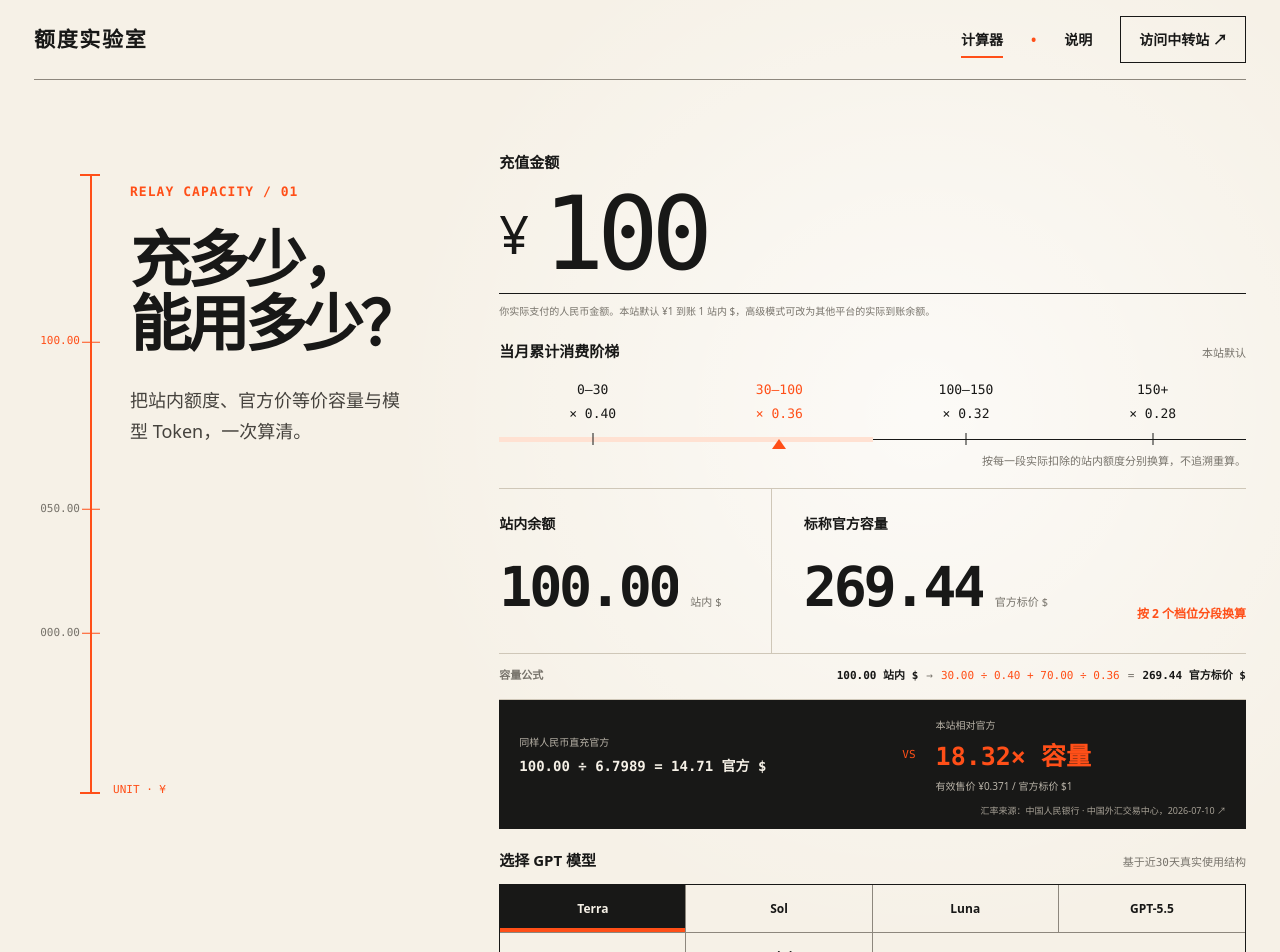
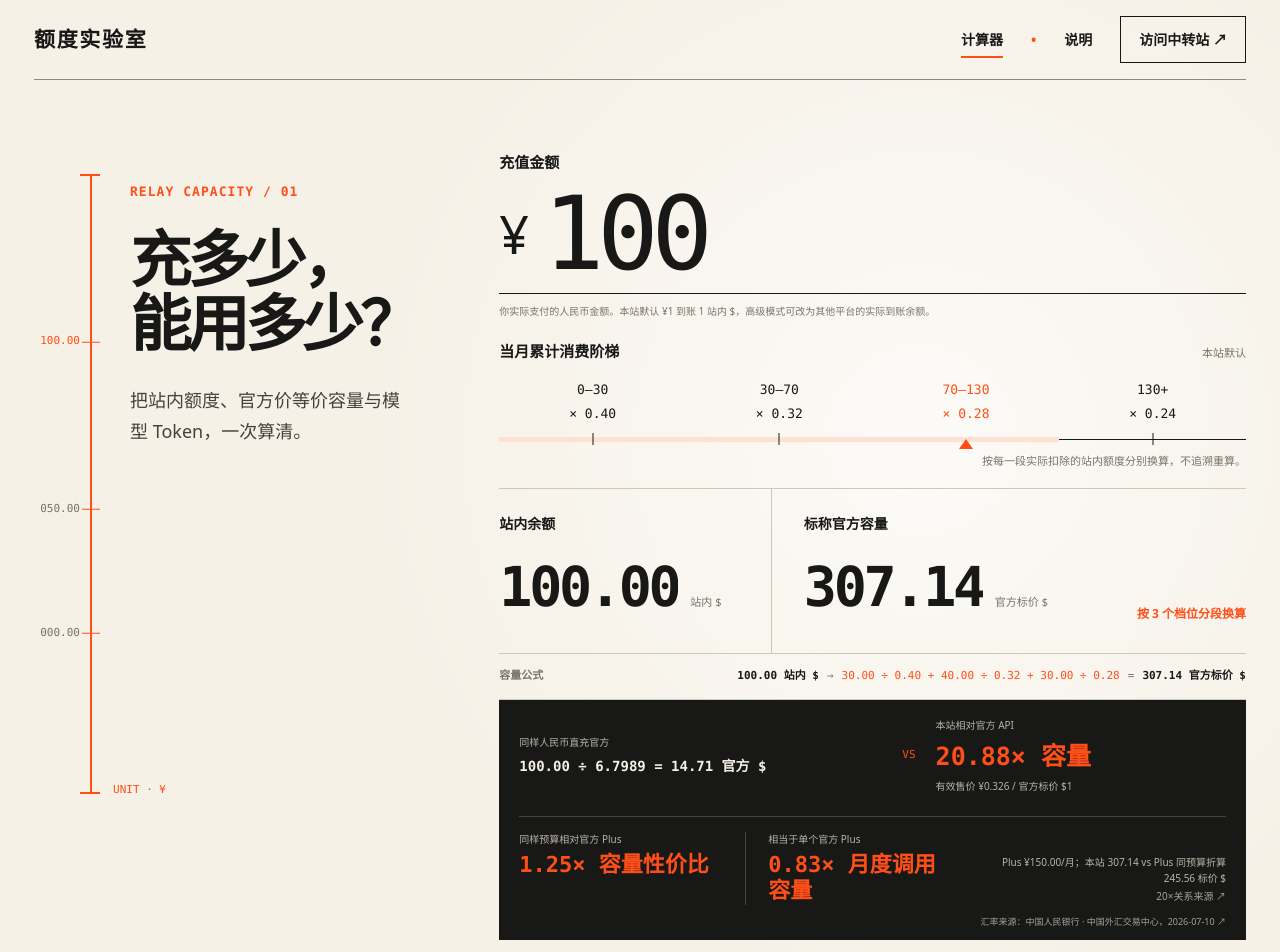
Before and after one commit to qianchencc/calc, a Next.js app: page / in a window 1280 px wide. Shown: the top 952 px of the page. Built offline with nearby package versions, Linux system fonts and the light colour scheme.

Commit message:
feat: add Plus comparison and revise default tiers

```diff
--- a/app/page.tsx
+++ b/app/page.tsx
@@ -23,14 +23,19 @@ type ModelOption = {
 
 const DEFAULT_TIERS: Tier[] = [
   { max: 30, multiplier: 0.4 },
-  { max: 100, multiplier: 0.36 },
-  { max: 150, multiplier: 0.32 },
-  { max: null, multiplier: 0.28 },
+  { max: 70, multiplier: 0.32 },
+  { max: 130, multiplier: 0.28 },
+  { max: null, multiplier: 0.24 },
 ];
 
 const DEFAULT_OFFICIAL_EXCHANGE_RATE = "6.7989";
 const OFFICIAL_EXCHANGE_RATE_DATE = "2026-07-10";
 const OFFICIAL_EXCHANGE_RATE_SOURCE = "https://www.pbc.gov.cn/zhengcehuobisi/125207/125217/125925/2026071009003741941/index.html";
+const DEFAULT_PLUS_PURCHASE_PRICE_RMB = "150";
+const PRO20X_WEEKLY_CAPACITY = 1700;
+const PRO_PLUS_USAGE_RATIO = 20;
+const WEEKS_PER_MONTH = 52 / 12;
+const PRO_PLAN_SOURCE = "https://help.openai.com/en/articles/9793128-what-is-chatgpt-pro";
 
 function defaultTierDrafts(): TierDraft[] {
   return DEFAULT_TIERS.map((tier) => ({
@@ -110,12 +115,14 @@ export default function Home() {
   const [officialExchangeRate, setOfficialExchangeRate] = useState(DEFAULT_OFFICIAL_EXCHANGE_RATE);
   const [singleMultiplier, setSingleMultiplier] = useState("0.4");
   const [tiers, setTiers] = useState<TierDraft[]>(defaultTierDrafts);
+  const [plusPurchasePrice, setPlusPurchasePrice] = useState(DEFAULT_PLUS_PURCHASE_PRICE_RMB);
 
   const selected = MODELS.find((model) => model.id === selectedModel) ?? MODELS[0];
   const amountValue = safeNumber(amount);
   const stationBalance = safeNumber(balanceOverride === null ? amount : balanceOverride);
   const officialExchangeRateValue = safeNumber(officialExchangeRate);
   const singleMultiplierValue = safeNumber(singleMultiplier);
+  const plusPurchasePriceValue = safeNumber(plusPurchasePrice);
   const normalizedTiers = useMemo(() => normalizeTiers(tiers), [tiers]);
 
   const tiersValid = tiers.every((tier, index) => {
@@ -166,6 +173,16 @@ export default function Home() {
   const effectiveUnitPrice = result.capacity > 0
     ? amountValue / result.capacity
     : 0;
+  const plusMonthlyCapacity = PRO20X_WEEKLY_CAPACITY / PRO_PLUS_USAGE_RATIO * WEEKS_PER_MONTH;
+  const plusSameBudgetCapacity = plusPurchasePriceValue > 0
+    ? plusMonthlyCapacity * amountValue / plusPurchasePriceValue
+    : 0;
+  const plusPlanEquivalent = plusMonthlyCapacity > 0
+    ? result.capacity / plusMonthlyCapacity
+    : 0;
+  const plusValueMultiple = plusSameBudgetCapacity > 0
+    ? result.capacity / plusSameBudgetCapacity
+    : 0;
   const capacityFormula = result.breakdown.length > 0
     ? result.breakdown.map((part) => `${numberFormatter.format(part.amount)} ÷ ${part.multiplier.toFixed(2)}`).join(" + ")
     : "0";
@@ -174,6 +191,7 @@ export default function Home() {
     || balanceOverride !== null
     || officialExchangeRate !== DEFAULT_OFFICIAL_EXCHANGE_RATE
     || JSON.stringify(tiers) !== JSON.stringify(defaultTierDrafts());
+  const customPlusBenchmark = plusPurchasePrice !== DEFAULT_PLUS_PURCHASE_PRICE_RMB;
 
   function updateTier(index: number, key: "max" | "multiplier", value: string) {
     setTiers((current) => current.map((tier, tierIndex) => {
@@ -188,6 +206,7 @@ export default function Home() {
     setOfficialExchangeRate(DEFAULT_OFFICIAL_EXCHANGE_RATE);
     setSingleMultiplier("0.4");
     setTiers(defaultTierDrafts());
+    setPlusPurchasePrice(DEFAULT_PLUS_PURCHASE_PRICE_RMB);
   }
 
   return (
@@ -308,9 +327,27 @@ export default function Home() {
             </div>
             <i aria-hidden="true">VS</i>
             <div className="comparison-result">
-              <span>本站相对官方</span>
+              <span>本站相对官方 API</span>
               <strong>{officialCapacityMultiple > 0 ? `${numberFormatter.format(officialCapacityMultiple)}× 容量` : "—"}</strong>
               <small>{effectiveUnitPrice > 0 ? `有效售价 ¥${effectiveUnitPrice.toFixed(3)} / 官方标价 $1` : ""}</small>
+            </div>
+            <div className="plus-inline-comparison">
+              <div className="plus-inline-metrics">
+                <div>
+                  <span>同样预算相对官方 Plus</span>
+                  <strong>{plusValueMultiple > 0 ? `${numberFormatter.format(plusValueMultiple)}× 容量性价比` : "—"}</strong>
+                </div>
+                <div>
+                  <span>相当于单个官方 Plus</span>
+                  <strong>{plusPlanEquivalent > 0 ? `${numberFormatter.format(plusPlanEquivalent)}× 月度调用容量` : "—"}</strong>
+                </div>
+              </div>
+              <small>
+                {plusValueMultiple > 0
+                  ? `Plus ¥${numberFormatter.format(plusPurchasePriceValue)}/月；本站 ${numberFormatter.format(result.capacity)} vs Plus 同预算折算 ${numberFormatter.format(plusSameBudgetCapacity)} 标价 $`
+                  : "请在高级模式填写有效的 Plus 购买价格"}
+                <a href={PRO_PLAN_SOURCE} target="_blank" rel="noreferrer">20×关系来源 ↗</a>
+              </small>
             </div>
             <a href={OFFICIAL_EXCHANGE_RATE_SOURCE} target="_blank" rel="noreferrer">
               汇率来源：中国人民银行 · 中国外汇交易中心，{OFFICIAL_EXCHANGE_RATE_DATE} ↗
@@ -422,6 +459,31 @@ export default function Home() {
                 </small>
               </div>
 
+              <div className="advanced-subsection-heading">
+                <div>
+                  <strong>Plus 对照假设</strong>
+                  <small>只影响 Plus 月度对照，不改变本站余额、阶梯或 Token 计算。</small>
+                </div>
+                <span>{customPlusBenchmark ? "已自定义" : "默认基准"}</span>
+              </div>
+
+              <div className="advanced-fields">
+                <label htmlFor="plus-purchase-price">
+                  <span>Plus 实际购买价格（人民币 / 月）</span>
+                  <input
+                    id="plus-purchase-price"
+                    type="number"
+                    min="0"
+                    step="1"
+                    value={plusPurchasePrice}
+                    onChange={(event) => setPlusPurchasePrice(event.target.value)}
+                    aria-label="Plus实际购买价格"
+                    aria-describedby="plus-purchase-price-help"
+                  />
+                  <small id="plus-purchase-price-help">默认按国内用户常见总支出 ¥150；可填写你自己的实际购买价格。</small>
+                </label>
+              </div>
+
               {pricingMode === "single" ? (
                 <div className="advanced-fields">
                   <label htmlFor="single-multiplier">
@@ -466,7 +528,7 @@ export default function Home() {
           <article><span>02</span><h3>官方直购基准</h3><p>支付人民币除以真实美元汇率，得到同样金额直接购买官方 API 的容量。</p></article>
           <article><span>03</span><h3>模型 Token 估算</h3><p>用0.4倍率真实使用样本拟合每单位余额的 Token，再按实际阶梯逐段调整。</p></article>
         </div>
-        <p className="disclaimer">官方容量用于价格对照；Token 结果来自单一用户近30天的高缓存使用样本，是经验估算而非硬性保证。</p>
+        <p className="disclaimer">官方 API 容量用于价格对照；黑色区域中的 Plus 对照同时显示“同预算每元容量”和“相当于一份固定 Plus 月额度”两种口径。前者按当前预算等比例折算，但 Plus 本身不能按比例购买。基准来自 Pro 20× 实测容量与官方20倍关系；Token 结果来自单一用户近30天的高缓存使用样本，均为经验估算而非硬性保证。</p>
       </section>
 
       <footer>
```
